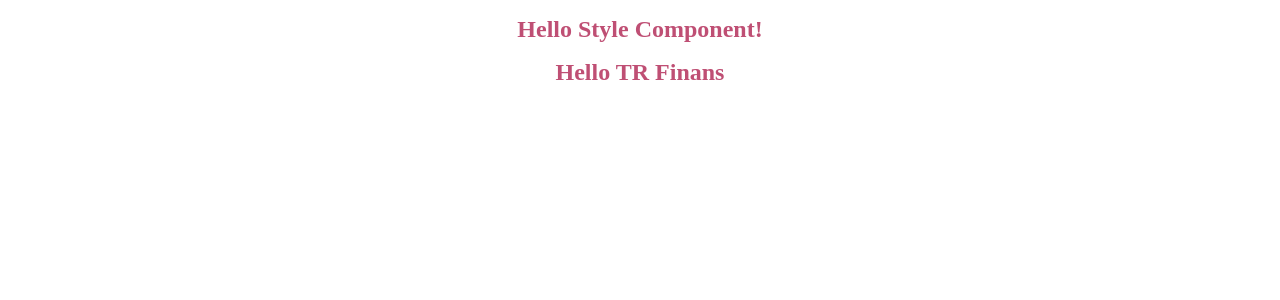
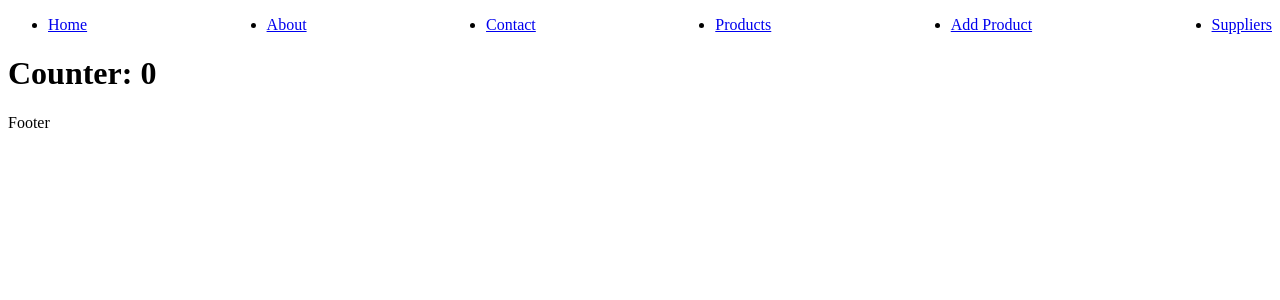
Before and after one commit to yakintech/tr-finans-react-tutorial-8, a React (Create React App) app: page / in a window 1280 px wide. Shown: the top 300 px of the page. Built offline with nearby package versions, Linux system fonts and the light colour scheme.

Commit message:
global state -  context

```diff
--- a/src/App.tsx
+++ b/src/App.tsx
@@ -21,8 +21,6 @@ import Style3 from "./styling/Style3";
 import StyleCompSample from "./styling/StyleCompSample";
 
 function App() {
-
-  return <StyleCompSample/>
 
   return <>
 
--- /dev/null
+++ b/src/contextSample/CounterContext.tsx
@@ -0,0 +1,25 @@
+//Burada global state operasyonlarımı tanımlıyorum. Hangi component globalde bir state ihtiyaç duyacaksa buraya bağlanacak!
+
+import { createContext, useState } from "react";
+
+
+export const CounterContext = createContext<CounterContextType | null>(null)
+
+
+
+export const CounterProvider = ({ children } : any) => {
+
+
+    const [counter, setcounter] = useState(0);
+
+
+    return <CounterContext.Provider value={{counter, setcounter}}>{children}</CounterContext.Provider>
+
+}
+
+
+//TS configürasyonu
+export type CounterContextType = {
+    counter: number;
+    setcounter: (value: number) => void
+}
--- a/src/index.tsx
+++ b/src/index.tsx
@@ -2,13 +2,17 @@ import React from 'react';
 import ReactDOM from 'react-dom/client';
 import { BrowserRouter } from 'react-router-dom';
 import App from './App';
+import { CounterProvider } from './contextSample/CounterContext';
 
 const root = ReactDOM.createRoot(
   document.getElementById('root') as HTMLElement
 );
 root.render(
-  <BrowserRouter>
-    <App />
-  </BrowserRouter>
+  <CounterProvider>
+    <BrowserRouter>
+      <App />
+    </BrowserRouter>
+  </CounterProvider>
+
 
 );
--- a/src/pages/AboutPage.tsx
+++ b/src/pages/AboutPage.tsx
@@ -1,6 +1,11 @@
-import React, { useEffect } from 'react'
+import React, { useContext, useEffect } from 'react'
+import { CounterContext, CounterContextType } from '../contextSample/CounterContext';
 
 function AboutPage() {
+
+  const { counter, setcounter } = useContext(CounterContext) as CounterContextType
+
+
 
   useEffect(() => {
 
@@ -15,6 +20,8 @@ function AboutPage() {
 
 
   return (<>
+  <h1>{counter}</h1>
+  <button onClick={() => setcounter(counter + 1)}>Increase</button>
   </>)
 }
 
--- a/src/pages/HomePage.tsx
+++ b/src/pages/HomePage.tsx
@@ -1,8 +1,13 @@
-import React from 'react'
+import React, { useContext } from 'react'
+import { CounterContext, CounterContextType } from '../contextSample/CounterContext'
 
 function HomePage() {
-  return (
-    <div>HomePage</div>
+
+  const { counter } = useContext(CounterContext) as CounterContextType
+
+  return (<>
+    <h1>Counter: {counter}</h1>
+  </>
   )
 }
 
```
Also changed, not shown: typtInterface.ts (added, +23 -0 lines).
